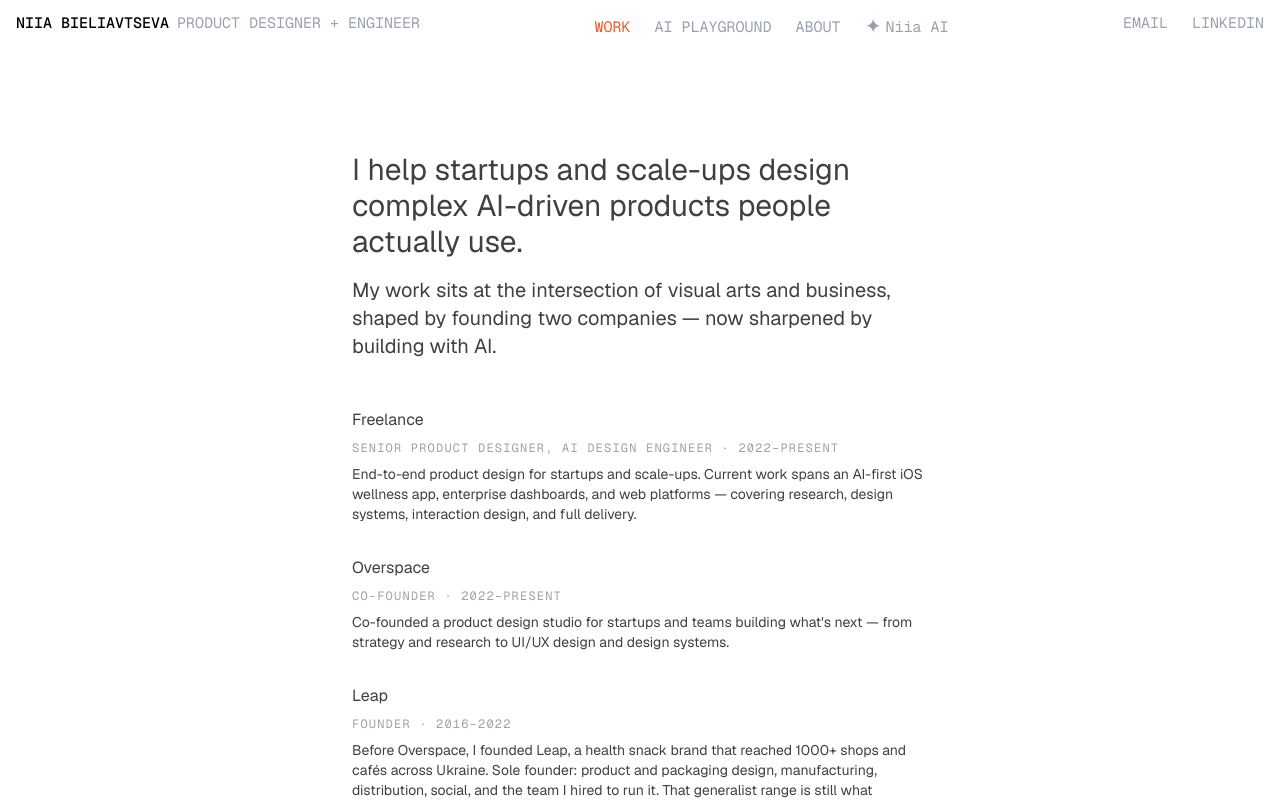
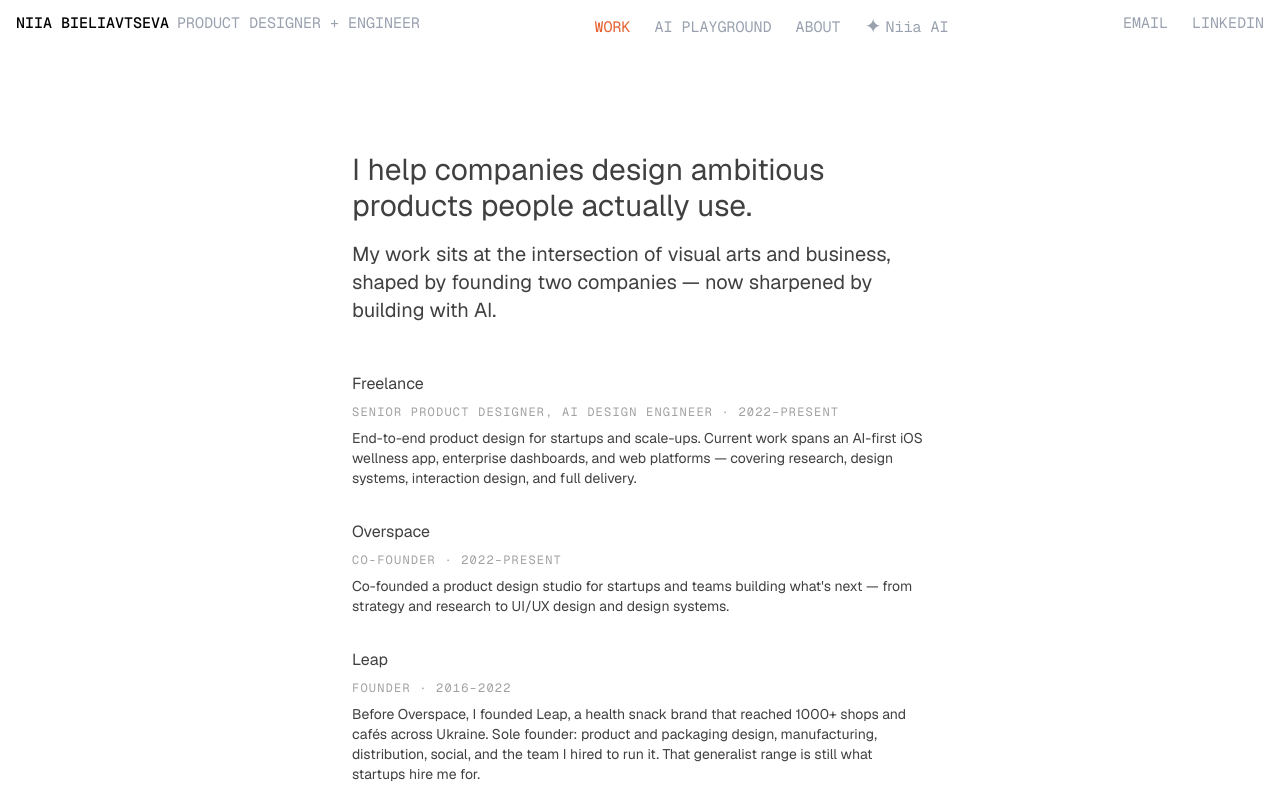
Before and after one commit to hey-niia/niia-design, a React (Vite) app: page / in a window 1280 px wide. Shown: the top 800 px of the page. Built offline with nearby package versions, Linux system fonts and the light colour scheme.

Commit message:
Broaden homepage intro line beyond AI-only framing
Ambitious replaces complex AI-driven so the pitch doesn't pigeonhole into AI work alone.

```diff
--- a/src/pages/Home.tsx
+++ b/src/pages/Home.tsx
@@ -25,8 +25,7 @@ export default function Home() {
       <section id="about" className="flex justify-center pt-6 md:pt-24">
         <div className="max-w-xl">
           <p className="mb-4 text-3xl">
-            I help startups and scale-ups design complex AI-driven products people actually
-            use.
+            I help companies design ambitious products people actually use.
           </p>
           <p>
             My work sits at the intersection of visual arts and business, shaped by founding
```
